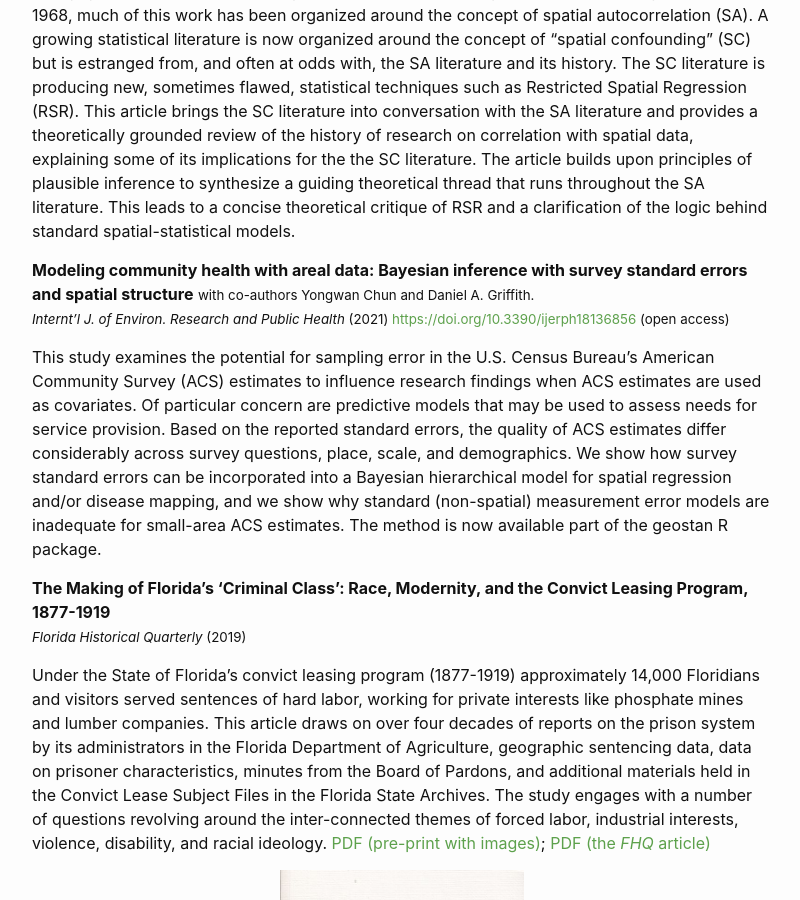
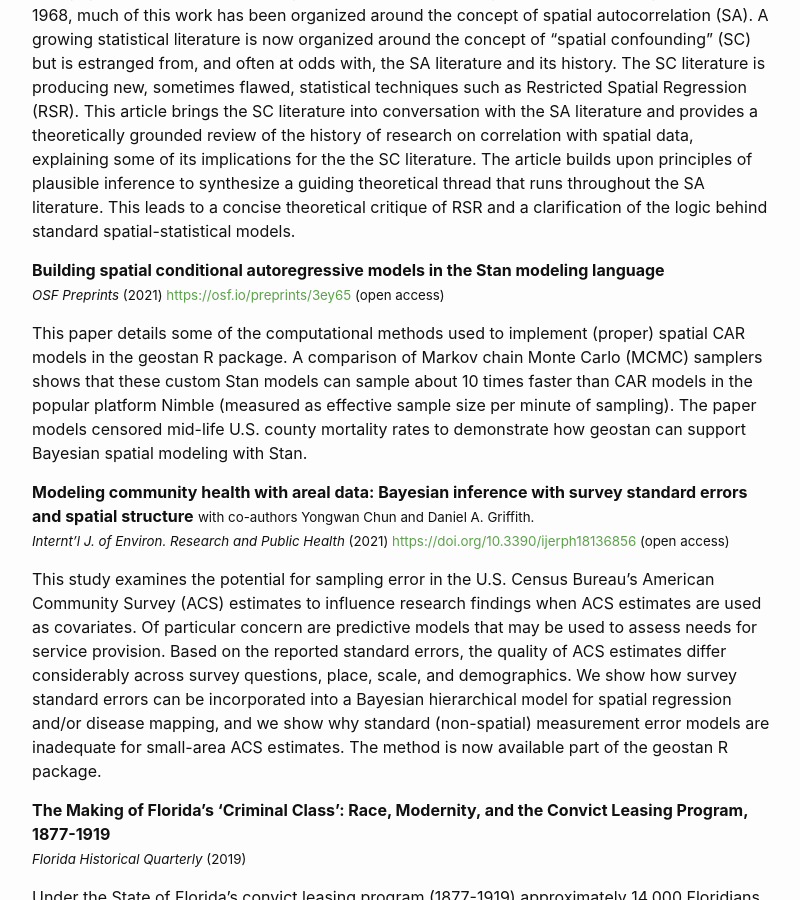
Before and after one commit to ConnorDonegan/connordonegan.github.io, a Jekyll site: the page built from articles.markdown, in a window 1280 px wide and 900 px high, scrolled down 763 px. Shown: the whole window, without its empty margins (238-1038 px from the left). Built offline with Jekyll 4.4.1, drawn with Linux system fonts in a browser that asks for light colours.

Commit message:
add CARs-osf print

```diff
--- a/articles.markdown
+++ b/articles.markdown
@@ -25,6 +25,13 @@ This chapter introduces basic concepts from the frequency-based theory and from
 
 Statistical research on correlation with spatial data dates at least to Student's (W. S. Gosset's) 1914 paper on “the elimination of spurious correlation due to position in time and space.” Since 1968, much of this work has been organized around the concept of spatial autocorrelation (SA). A growing statistical literature is now organized around the concept of “spatial confounding” (SC) but is estranged from, and often at odds with, the SA literature and its history. The SC literature is producing new, sometimes flawed, statistical techniques such as Restricted Spatial Regression (RSR). This article brings the SC literature into conversation with the SA literature and provides a theoretically grounded review of the history of research on correlation with spatial data, explaining some of its implications for the the SC literature. The article builds upon principles of plausible inference to synthesize a guiding theoretical thread that runs throughout the SA literature. This leads to a concise theoretical critique of RSR and a clarification of the logic behind standard spatial-statistical models.
 
+<b style="color:Charcoal;">Building spatial conditional autoregressive models in the Stan modeling language</b>
+<br/>
+<small><em>OSF Preprints</em> (2021)  <https://osf.io/preprints/3ey65> (open access)</small>
+<br/>
+
+This paper details some of the computational methods used to implement (proper) spatial CAR models in the geostan R package. A comparison of Markov chain Monte Carlo (MCMC) samplers shows that these custom Stan models can sample about 10 times faster than CAR models in the popular platform Nimble (measured as effective sample size per minute of sampling). The paper models censored mid-life U.S. county mortality rates to demonstrate how geostan can support Bayesian spatial modeling with Stan.
+
 <b style="color:Charcoal;">Modeling community health with areal data: Bayesian inference with survey standard errors and spatial structure</b>
 <small>with co-authors Yongwan Chun and Daniel A. Griffith. <br/> <em> Internt'l J. of Environ. Research and Public Health</em> (2021)  <https://doi.org/10.3390/ijerph18136856> (open access)</small>
 <br/>
```
